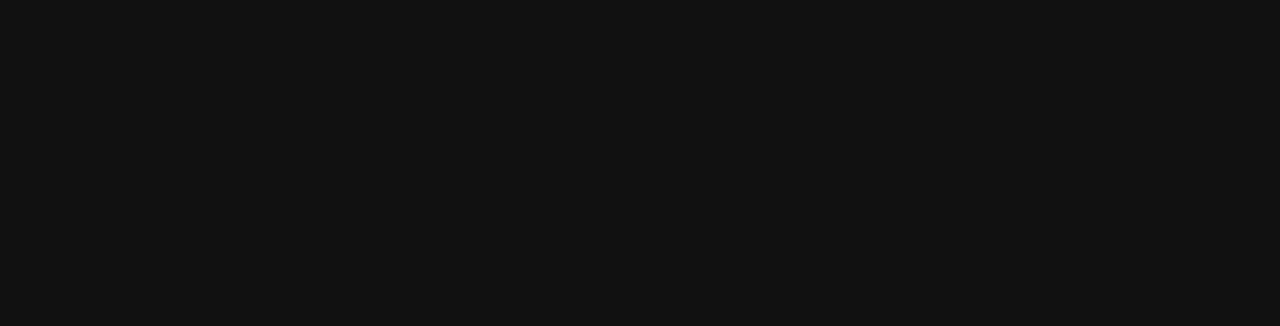
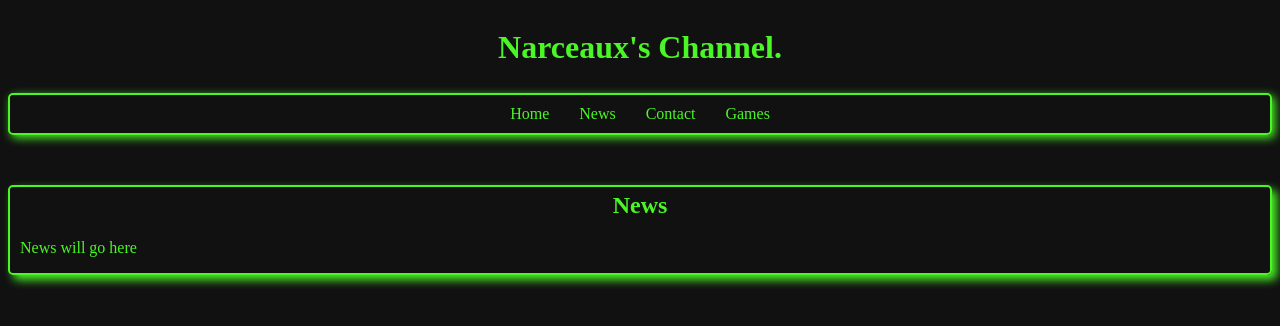
Before and after one commit to sweatshirt0/narceaux, a React (Create React App) app: page /news in a window 1280 px wide. Before the commit this address had no page. Shown: the top 326 px of the page. Built offline with nearby package versions, Linux system fonts and the light colour scheme.

Commit message:
news page creation.

```diff
--- a/src/App.js
+++ b/src/App.js
@@ -3,6 +3,7 @@ import { Routes, Route } from "react-router-dom"
 import Home from './components/Home'
 import Contact from './components/Contact'
 import Games from './components/Games'
+import News from './components/News'
 
 function App() {
   return (
@@ -10,6 +11,7 @@ function App() {
 		<Route path="/" element={<Home />} />
 		<Route path="/contact" element={<Contact />} />
 		<Route path="/games" element={<Games />} />
+		<Route path="/news" element={<News />} />
 	</Routes>
   );
 }
--- /dev/null
+++ b/src/components/News.js
@@ -0,0 +1,20 @@
+import React from 'react'
+import Title from './Title'
+import Nav from './Nav'
+
+const News = () => {
+	return(
+		<div className="whole-wraper">
+			<Title />
+			<Nav />
+			<div className="news-wrapper">
+				<div className="news-title-wrapper">
+					<h2 className="news-title">News</h2>
+				</div>
+				<p className="news">News will go here</p>
+			</div>
+		</div>
+	)
+}
+
+export default News
--- a/src/index.css
+++ b/src/index.css
@@ -151,6 +151,25 @@ input:focus {
 	}
 }
 
+.news-wrapper {
+	position: relative;
+	border: 2px solid #4af626;
+	border-radius: 5px;
+	box-shadow: 5px 5px 10px #4af626;
+	margin-top: 50px;
+}
+
+.news-title {
+	margin-top: 5px;
+	color: #4af626;
+	text-align: center;
+}
+
+.news {
+	color: #4af626;
+	margin-left: 10px;
+}
+
 @media screen and (max-width: 600px) {
 	.form-wrapper {
 		position: relative;
```
